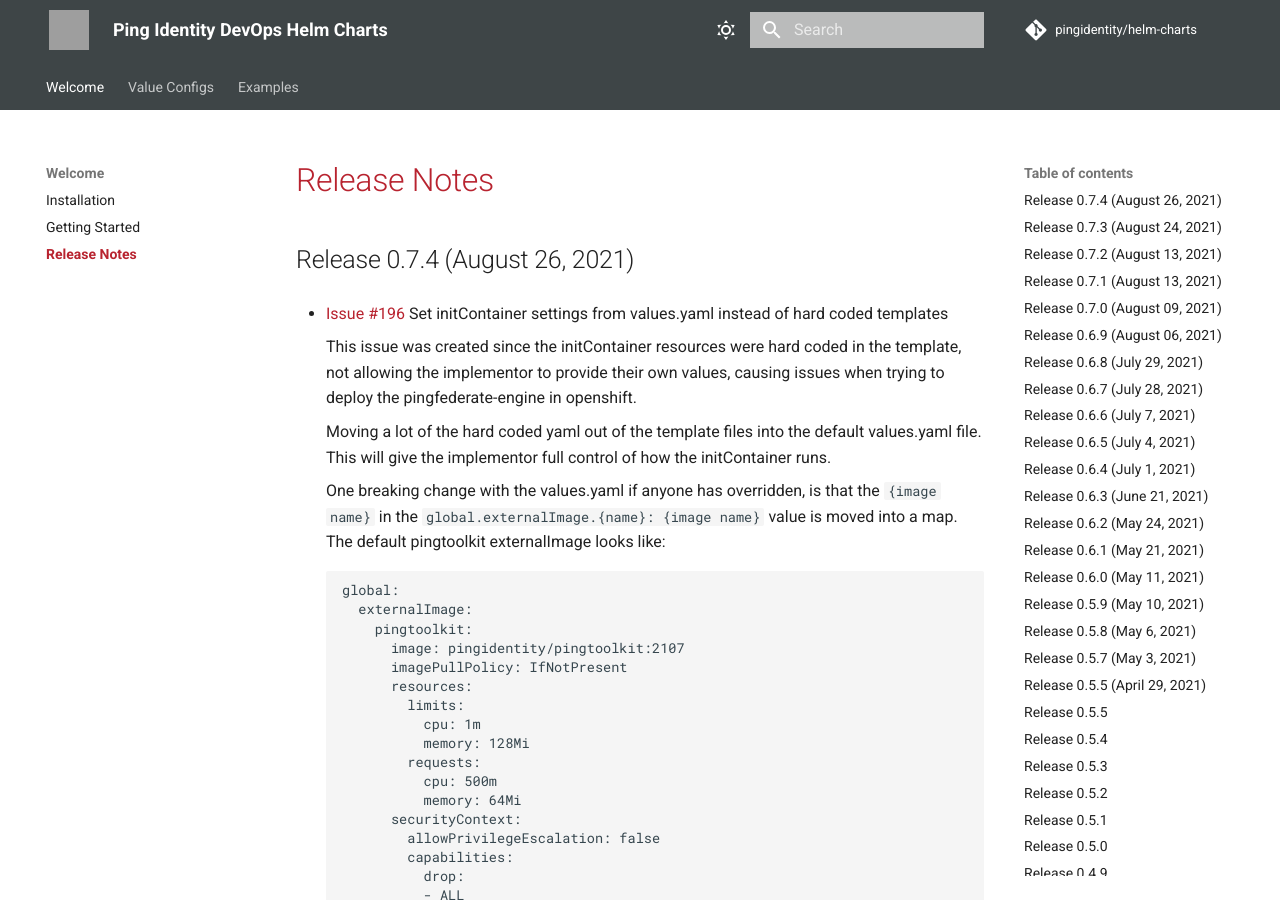
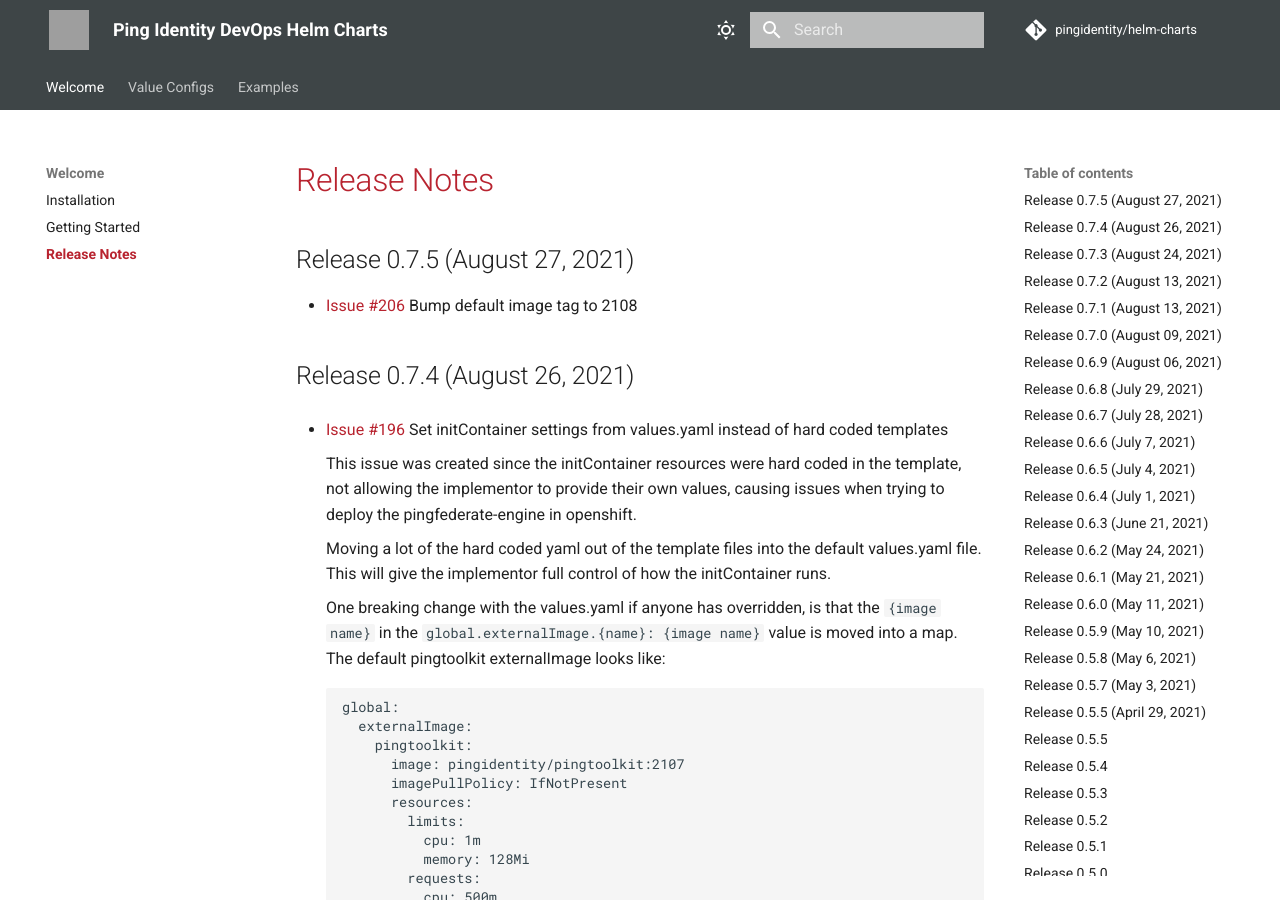
Before and after one commit to pingidentity/helm-charts, an MkDocs documentation site: the page built from docs/release-notes.md, in a window 1280 px wide and 900 px high. Built offline with MkDocs 1.6.1 and Material for MkDocs 9.7.7, drawn with Linux system fonts in a browser that asks for light colours; comment, search, counter and statistics services are not loaded; grey boxes are pictures that could not be loaded.

Commit message:
Relsoving issue #206. Bumping image to 2108

```diff
--- a/docs/release-notes.md
+++ b/docs/release-notes.md
@@ -1,4 +1,8 @@
 # Release Notes
+
+## Release 0.7.5 (August 27, 2021)
+
+* [Issue #206](https://github.com/pingidentity/helm-charts/issues/206) Bump default image tag to 2108
 
 ## Release 0.7.4 (August 26, 2021)
 
```
Also changed, not shown: 2 other files.
